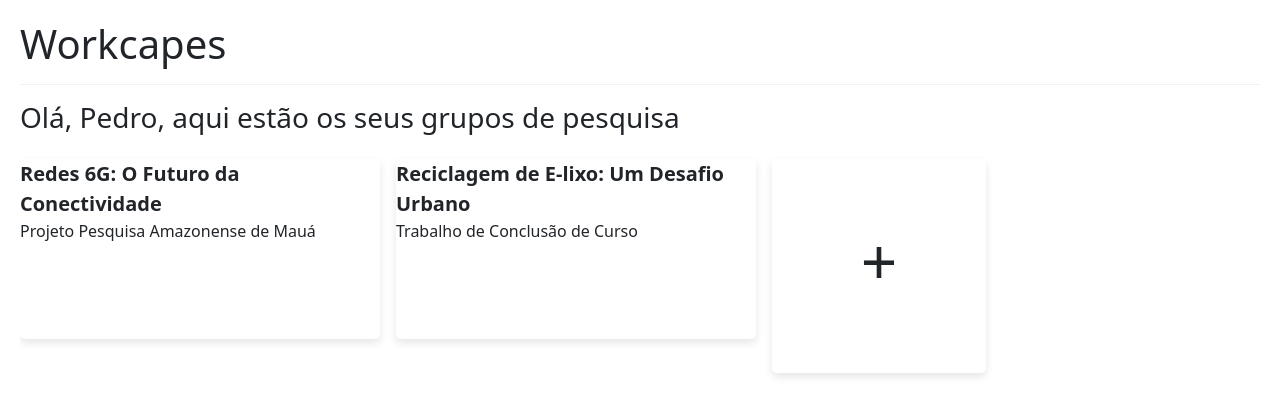
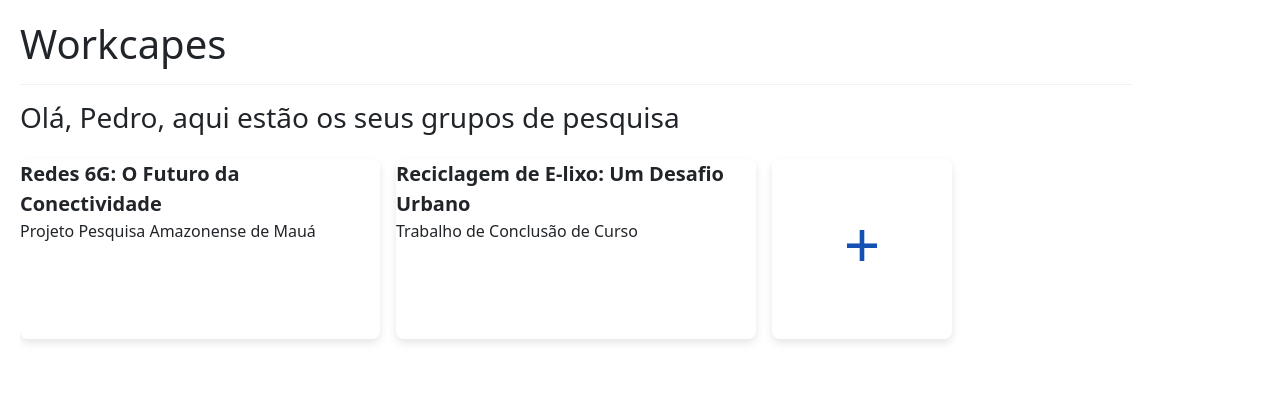
Before and after one commit to fernandesbarreto/capes-hacka, a React (Create React App) app in the folder capes/: page /workcapes in a window 1280 px wide. Shown: the top 416 px of the page. Built offline with nearby package versions, Linux system fonts and the light colour scheme; a web font is replaced by a local one.

Commit message:
CHORE: button styling

```diff
--- a/capes/src/components/Workcapes.js
+++ b/capes/src/components/Workcapes.js
@@ -32,7 +32,7 @@ const Workcapes = () => {
   };
 
   return (
-    <div style={{ padding: "20px" }}>
+    <div style={{ padding: "20px", width: "90%" }}>
       <h1>Workcapes</h1>
       <hr
         style={{
@@ -88,7 +88,7 @@ const Workcapes = () => {
           </div>
         ))}
         <div style={styles.plusButton} onClick={addCard}>
-          <h3 style={{ fontSize: "4em" }}>+</h3>
+          <h3 style={{ fontSize: "4em", color: "#1351B4" }}>+</h3>
         </div>
       </div>
     </div>
@@ -99,7 +99,7 @@ export default Workcapes;
 
 const styles = {
   card: {
-    borderRadius: "5px",
+    borderRadius: "8px",
     textAlign: "center",
     width: "360px",
     height: "180px",
@@ -109,10 +109,10 @@ const styles = {
     flex: "0 0 auto",
   },
   plusButton: {
-    borderRadius: "5px",
+    borderRadius: "8px",
     textAlign: "center",
-    width: "214px",
-    height: "214px",
+    width: "180px",
+    height: "180px",
     boxShadow: "0 4px 8px rgba(0, 0, 0, 0.1)",
     display: "flex",
     alignItems: "center",
@@ -124,8 +124,8 @@ const styles = {
     display: "flex",
     justifyContent: "space-around",
     width: "100%",
-    borderBottomLeftRadius: "5px",
-    borderBottomRightRadius: "5px",
+    borderBottomLeftRadius: "8px",
+    borderBottomRightRadius: "8px",
     height: "54px",
     position: "absolute",
     bottom: 0,
```
